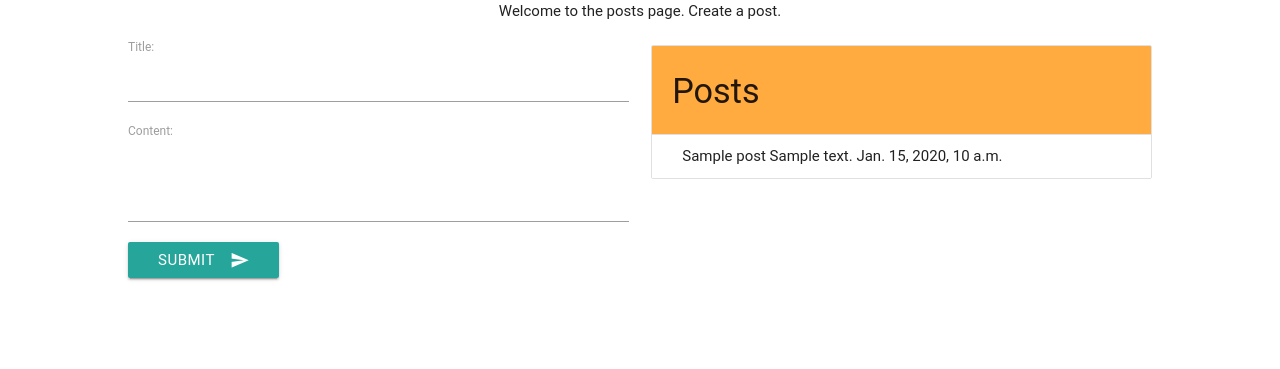
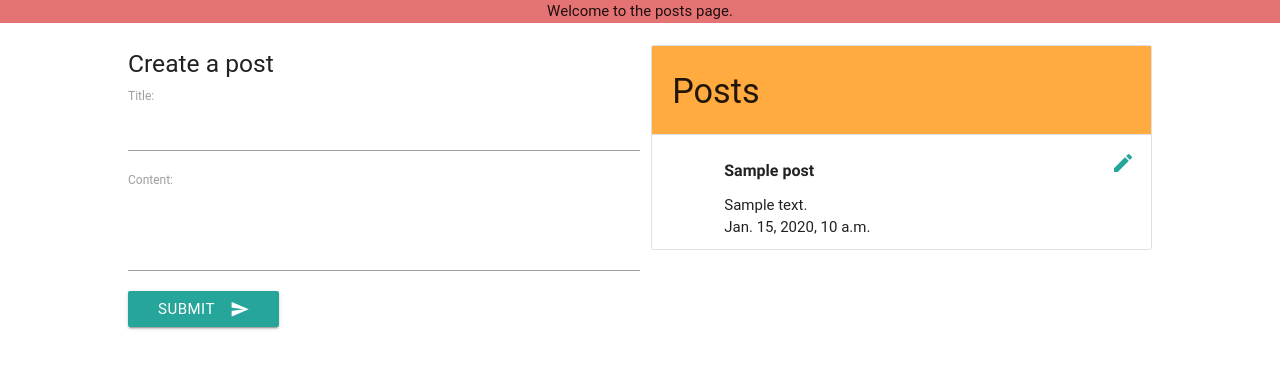
Before and after one commit to Dineshs91/django-cqrs, a Django app: page /posts/ in a window 1280 px wide. Shown: the top 369 px of the page. Run offline with Django 3.2, Linux system fonts and the light colour scheme; tables that the repository leaves empty hold one stand-in row (values such as "Sample post"); parts of the project's set-up code (start-up, migrations or seed data) failed here and were passed over; some libraries are stand-ins or nearby versions; some web fonts are replaced.

Commit message:
Ajaxify the post submit
Add more styling

```diff
--- a/blog/blog/settings.py
+++ b/blog/blog/settings.py
@@ -133,5 +133,9 @@ USE_TZ = True
 
 STATIC_URL = '/static/'
 
+STATICFILES_DIRS = [
+    os.path.join(BASE_DIR, "static"),
+]
+
 from mongoengine import connect
 connect('event_db', host='mongo_db', port=27017)
--- /dev/null
+++ b/blog/static/css/posts.css
@@ -0,0 +1,4 @@
+form {
+    position: fixed;
+    width: 40%;
+}
--- /dev/null
+++ b/blog/static/js/posts.js
@@ -0,0 +1,14 @@
+$(function() {
+    $('form').submit(function(e) {
+        e.preventDefault();
+
+        var action = $(this).attr('action');
+        var data = $(this).serialize();
+        $.post(action, data, function(data) {
+            // Replace the entire content
+            document.open();
+            document.write(data);
+            document.close();
+        });
+    });
+});
--- a/blog/templates/posts.html
+++ b/blog/templates/posts.html
@@ -1,22 +1,26 @@
 <html>
     <head>
+        {% load staticfiles %}
         <title>cqrs</title>
         <link href="http://fonts.googleapis.com/icon?family=Material+Icons" rel="stylesheet">
         <!-- Compiled and minified CSS -->
         <link rel="stylesheet" href="https://cdnjs.cloudflare.com/ajax/libs/materialize/0.97.8/css/materialize.min.css">
+        <link rel="stylesheet" href="{% static 'css/posts.css' %}">
 
         <script src="https://cdnjs.cloudflare.com/ajax/libs/jquery/3.1.1/jquery.min.js"></script>
         <!-- Compiled and minified JavaScript -->
         <script src="https://cdnjs.cloudflare.com/ajax/libs/materialize/0.97.8/js/materialize.min.js"></script>
+        <script src="{% static 'js/posts.js' %}"></script>
     </head>
     <body>
+        <p class="center red lighten-2">Welcome to the posts page.</p>
         <div class="container" style="width:80%;">
-            <p class="center">Welcome to the posts page. Create a post.</p>
 
             <div class="row">
 
               <div class="col s12 m4 l6"> <!-- Note that "m4 l3" was added -->
                 <form action="/posts/" method="post">
+                  <h5>Create a post</h5>
                     {% csrf_token %}
                     {{ post_form }}
                     <button class="btn waves-effect waves-light" type="submit" name="action">Submit
@@ -31,7 +35,14 @@
                     <li class="collection-header orange accent-2"><h4>Posts</h4></li>
 
                 {% for post in posts %}
-                    <li class="collection-item hoverable">{{ post.title }} {{ post.content }} {{ post.datetime }}</li>
+                    <li class="collection-item avatar">
+                        <h4 class="title"><b>{{ post.title }}</b></h4>
+                        <p>
+                            {{ post.content }}</br>
+                            {{ post.datetime }}
+                        </p>
+                        <a href="#!" class="secondary-content"><i class="material-icons">edit</i></a>
+                    </li>
                 {% endfor %}
 
                 </ul>
```
